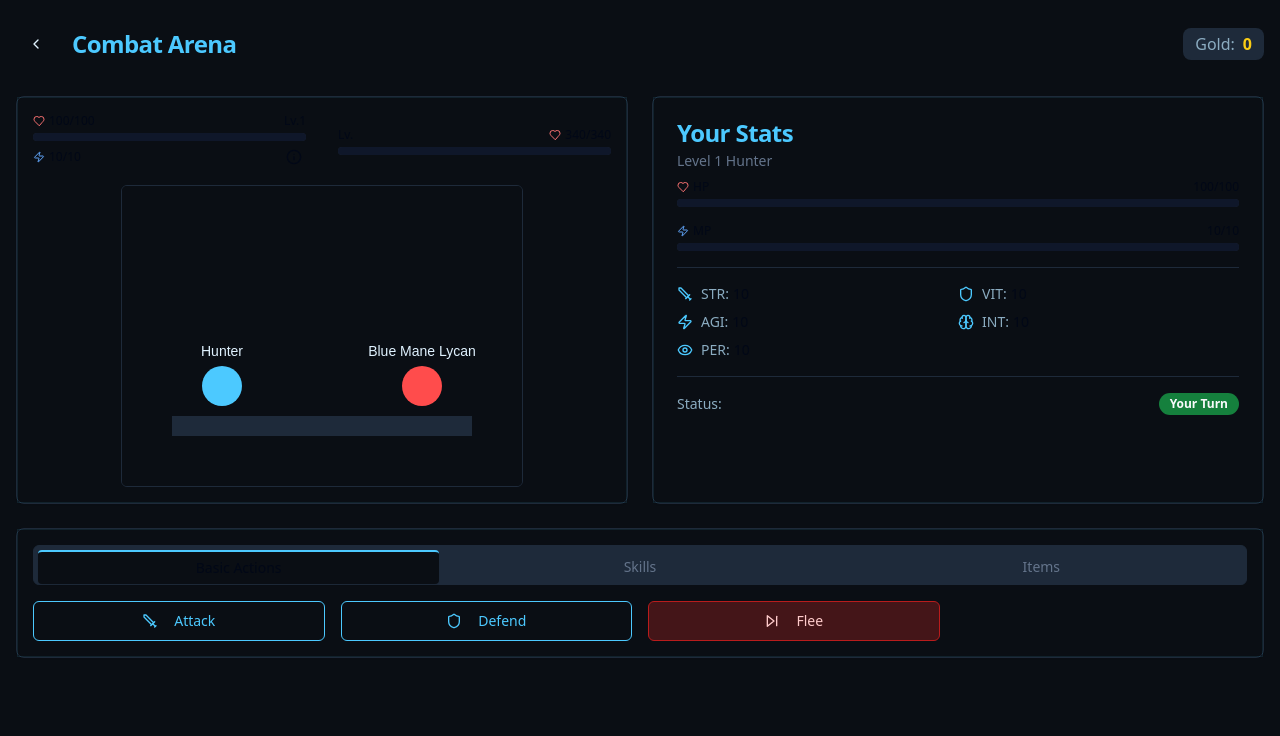
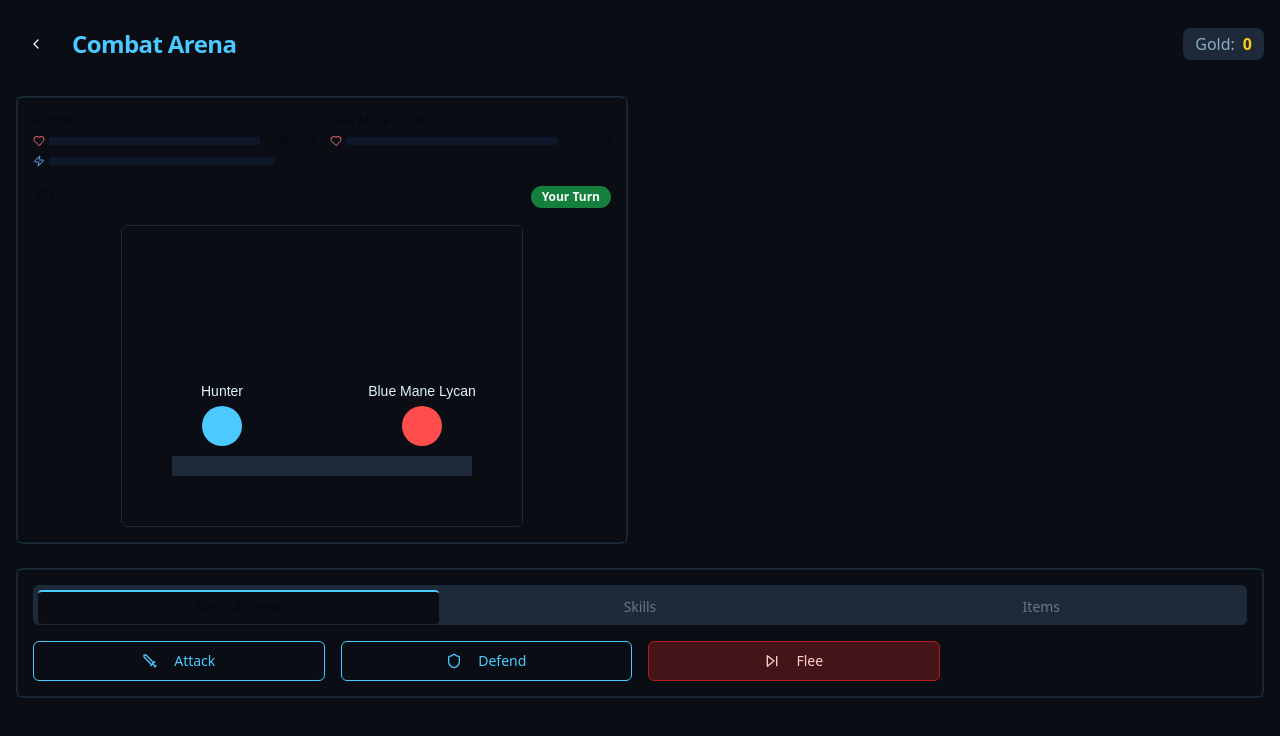
Before and after one commit to hakimasyrofi/Solo-Leveling-Self-Improvement-App, a Next.js app: page /combat in a window 1280 px wide. Both pictures are taken after a click on the element 165 px from the left and 472 px from the top of the page. Shown: the top 736 px of the page. Built offline with nearby package versions, Linux system fonts and the light colour scheme.

Commit message:
feat: update combat visualization and player stats display during combat

```diff
--- a/app/combat/page.tsx
+++ b/app/combat/page.tsx
@@ -631,7 +631,8 @@ export default function CombatPage() {
             )}
           </div>
 
-          {/* Right Column - Player Stats */}
+          {/* Right Column - Player Stats (hidden during combat) */}
+          {!inCombat && (
             <div className="lg:col-span-1">
               <Card className="bg-[#0a0e14]/80 border-[#1e2a3a] relative h-full">
                 <div className="absolute inset-0 border border-[#4cc9ff]/10"></div>
@@ -711,37 +712,10 @@ export default function CombatPage() {
                       <span>{userStats.stats.per}</span>
                     </div>
                   </div>
-
-                {inCombat && (
-                  <>
-                    <Separator className="my-4 bg-[#1e2a3a]" />
-
-                    {/* Combat Status */}
-                    <div className="space-y-2">
-                      <div className="flex justify-between items-center">
-                        <span className="text-sm text-[#8bacc1]">Status:</span>
-                        <Badge
-                          className={playerTurn ? "bg-green-700" : "bg-red-700"}
-                        >
-                          {playerTurn ? "Your Turn" : "Enemy Turn"}
-                        </Badge>
-                      </div>
-                      {isDefending && (
-                        <div className="flex justify-between items-center">
-                          <span className="text-sm text-[#8bacc1]">
-                            Defending:
-                          </span>
-                          <Badge className="bg-blue-700">
-                            50% Damage Reduction
-                          </Badge>
-                        </div>
-                      )}
-                    </div>
-                  </>
-                )}
                 </CardContent>
               </Card>
             </div>
+          )}
         </div>
 
         {/* Combat Actions */}
--- a/components/combat-visualization.tsx
+++ b/components/combat-visualization.tsx
@@ -4,7 +4,8 @@ import { useState, useEffect, useRef } from "react";
 import { Card, CardContent } from "@/components/ui/card";
 import { Button } from "@/components/ui/button";
 import { Progress } from "@/components/ui/progress";
-import { Heart, Zap, Info } from "lucide-react";
+import { Heart, Zap, Info, Shield } from "lucide-react";
+import { Badge } from "@/components/ui/badge";
 import {
   Dialog,
   DialogContent,
@@ -357,31 +358,68 @@ export function CombatVisualization({
     <Card className="bg-[#0a0e14]/80 border-[#1e2a3a] relative">
       <div className="absolute inset-0 border border-[#4cc9ff]/10"></div>
       <CardContent className="p-4 relative z-10">
-        {/* Stats Bar */}
-        <div className="flex justify-between items-center mb-4">
-          <div className="flex-1">
-            <div className="flex items-center justify-between mb-1">
-              <div className="flex items-center">
+        {/* Stats Bar with vertical alignment */}
+        <div className="flex flex-col gap-4 mb-4">
+          {/* Player and Enemy stats row */}
+          <div className="grid grid-cols-2 gap-4">
+            {/* Player side */}
+            <div>
+              <div className="flex items-center justify-between mb-1">
+                <span className="text-xs">{playerName}</span>
+                <span className="text-xs">Lv.{playerLevel}</span>
+              </div>
+              <div className="flex items-center mb-1">
                 <Heart className="h-3 w-3 text-red-400 mr-1" />
-                <span className="text-xs">
+                <Progress
+                  value={(playerHp / playerMaxHp) * 100}
+                  className="h-2 bg-[#1e2a3a] flex-1"
+                >
+                  <div className="h-full bg-gradient-to-r from-red-500 to-red-600 rounded-full" />
+                </Progress>
+                <span className="text-xs ml-2">
                   {playerHp}/{playerMaxHp}
                 </span>
               </div>
-              <span className="text-xs">Lv.{playerLevel}</span>
-            </div>
-            <Progress
-              value={(playerHp / playerMaxHp) * 100}
-              className="h-2 bg-[#1e2a3a]"
-            >
-              <div className="h-full bg-gradient-to-r from-red-500 to-red-600 rounded-full" />
-            </Progress>
-            <div className="flex items-center justify-between mt-1">
               <div className="flex items-center">
                 <Zap className="h-3 w-3 text-blue-400 mr-1" />
-                <span className="text-xs">
+                <Progress
+                  value={(playerMp / playerMaxMp) * 100}
+                  className="h-2 bg-[#1e2a3a] flex-1"
+                >
+                  <div className="h-full bg-gradient-to-r from-blue-500 to-blue-600 rounded-full" />
+                </Progress>
+                <span className="text-xs ml-2">
                   {playerMp}/{playerMaxMp}
                 </span>
               </div>
+            </div>
+
+            {/* Enemy side */}
+            <div>
+              <div className="flex items-center justify-between mb-1">
+                <span className="text-xs">{enemyName}</span>
+                <span className="text-xs">
+                  Lv.{enemyName.includes("Lv") ? "" : ""}
+                </span>
+              </div>
+              <div className="flex items-center mb-1">
+                <Heart className="h-3 w-3 text-red-400 mr-1" />
+                <Progress
+                  value={(enemyHp / enemyMaxHp) * 100}
+                  className="h-2 bg-[#1e2a3a] flex-1"
+                >
+                  <div className="h-full bg-gradient-to-r from-red-500 to-red-600 rounded-full" />
+                </Progress>
+                <span className="text-xs ml-2">
+                  {enemyHp}/{enemyMaxHp}
+                </span>
+              </div>
+            </div>
+          </div>
+
+          {/* Turn Status row */}
+          <div className="flex items-center justify-between">
+            <div className="flex items-center space-x-2">
               <Dialog open={showStatsDialog} onOpenChange={setShowStatsDialog}>
                 <DialogTrigger asChild>
                   <Button variant="ghost" size="sm" className="h-6 w-6 p-0">
@@ -422,27 +460,21 @@ export function CombatVisualization({
                   </div>
                 </DialogContent>
               </Dialog>
+
+              {isDefending && (
+                <Badge className="bg-blue-700 text-xs flex items-center">
+                  <Shield className="h-3 w-3 mr-1" /> Defending
+                </Badge>
+              )}
             </div>
-          </div>
-          <div className="w-8"></div>
-          <div className="flex-1">
-            <div className="flex items-center justify-between mb-1">
-              <span className="text-xs">
-                Lv.{enemyName.includes("Lv") ? "" : ""}
-              </span>
-              <div className="flex items-center">
-                <Heart className="h-3 w-3 text-red-400 mr-1" />
-                <span className="text-xs">
-                  {enemyHp}/{enemyMaxHp}
-                </span>
-              </div>
-            </div>
-            <Progress
-              value={(enemyHp / enemyMaxHp) * 100}
-              className="h-2 bg-[#1e2a3a]"
+
+            <Badge
+              className={`text-xs ${
+                isPlayerTurn ? "bg-green-700" : "bg-red-700"
+              }`}
             >
-              <div className="h-full bg-gradient-to-r from-red-500 to-red-600 rounded-full" />
-            </Progress>
+              {isPlayerTurn ? "Your Turn" : "Enemy Turn"}
+            </Badge>
           </div>
         </div>
         {showCombatMessage && (
```
Lines whose indentation alone changed are shown as unchanged.
